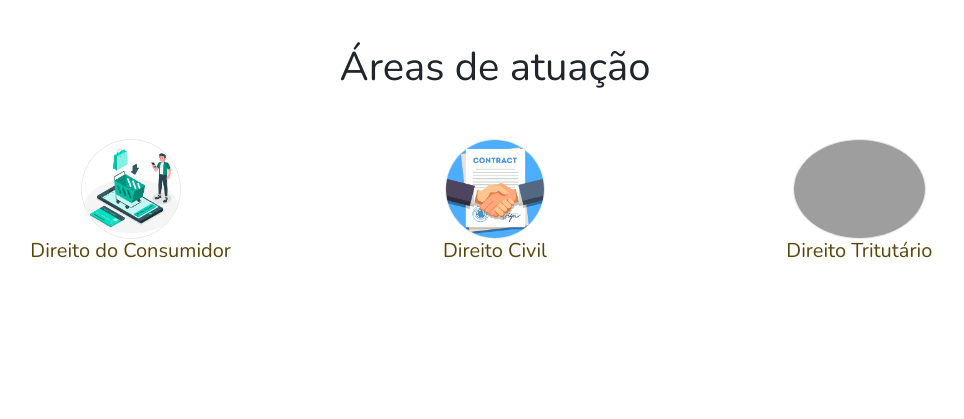
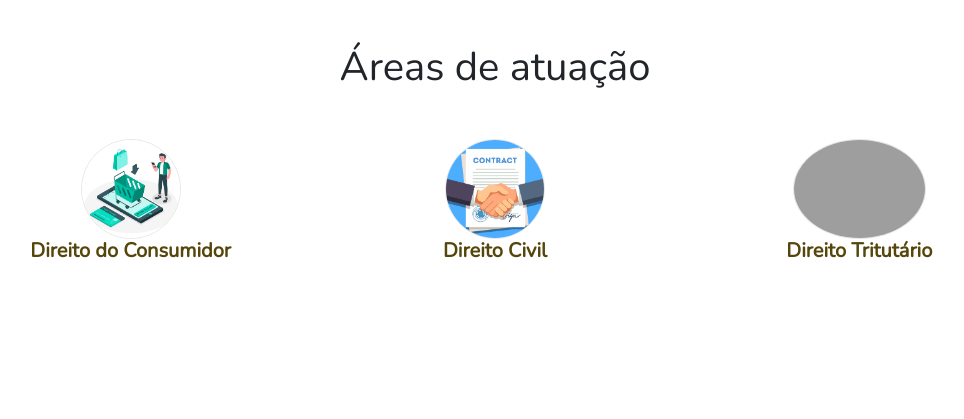
Before and after one commit to RaquelLima7/raquellima.adv, a PHP site: page / in a window 1280 px wide. Shown: the part 602-1021 px from the top of the page, without its empty margins (145-1109 px from the left). Run offline with PHP 8.4, Linux system fonts and the light colour scheme; some libraries are stand-ins or nearby versions; grey boxes are pictures that could not be loaded.

Commit message:
change h5

```diff
--- a/css/components/area_atuacao.css
+++ b/css/components/area_atuacao.css
@@ -18,7 +18,7 @@
 .card-area, h5 {
   text-align: center;
   color: #56460C;
-  font-weight: lighter;
+  font-weight: bolder;
 }
 
 .card-area:hover{
--- a/index.html
+++ b/index.html
@@ -4,7 +4,7 @@
         <meta charset="UTF-8">
         <meta http-equiv="X-UA-Compatible" content="IE=edge">
         <meta name="viewport" content="width=device-width, initial-scale=1.0">
-        <title>Raquel Lima Adv</title>
+        <title>Raquel Lima Advocacia & Consultoria Jurídica</title>
 
         <!-- Bootstrap -->
         <link href="https://cdn.jsdelivr.net/npm/bootstrap@5.0.0-beta3/dist/css/bootstrap.min.css" rel="stylesheet" integrity="sha384-eOJMYsd53ii+scO/bJGFsiCZc+5NDVN2yr8+0RDqr0Ql0h+rP48ckxlpbzKgwra6" crossorigin="anonymous">
```
